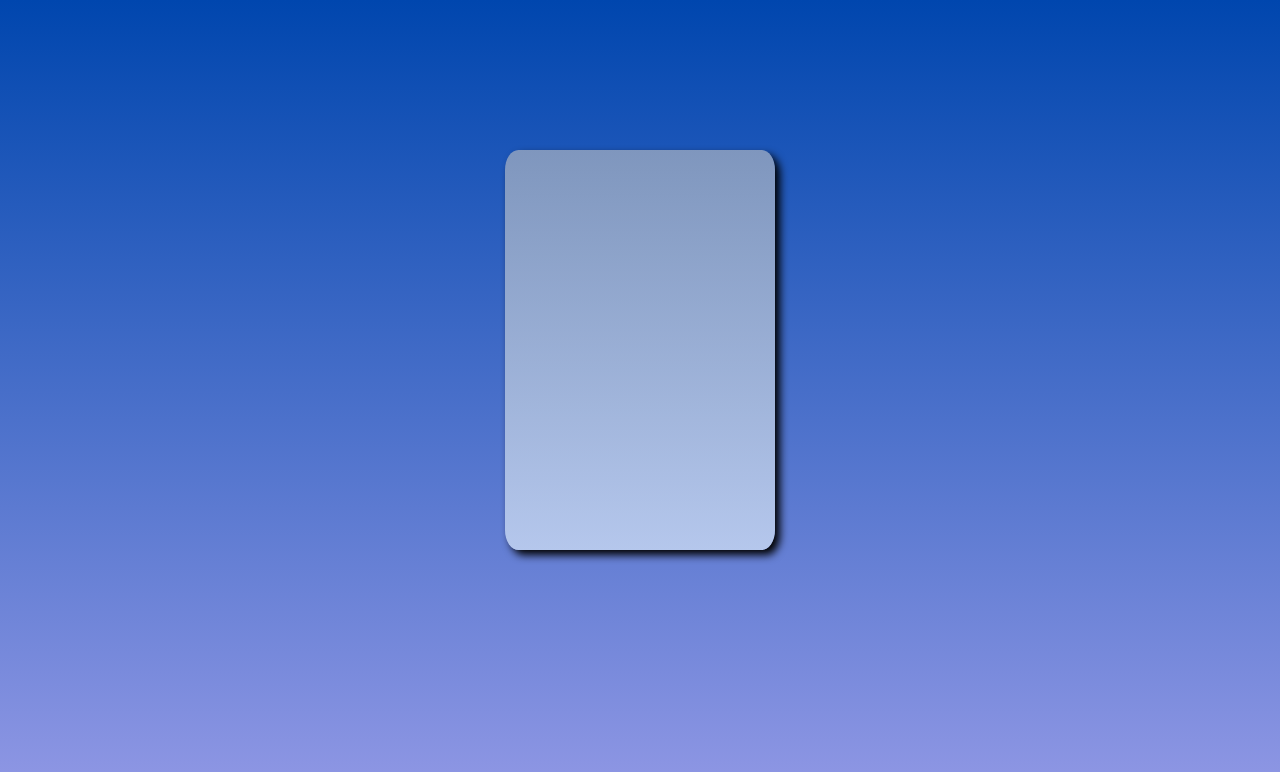
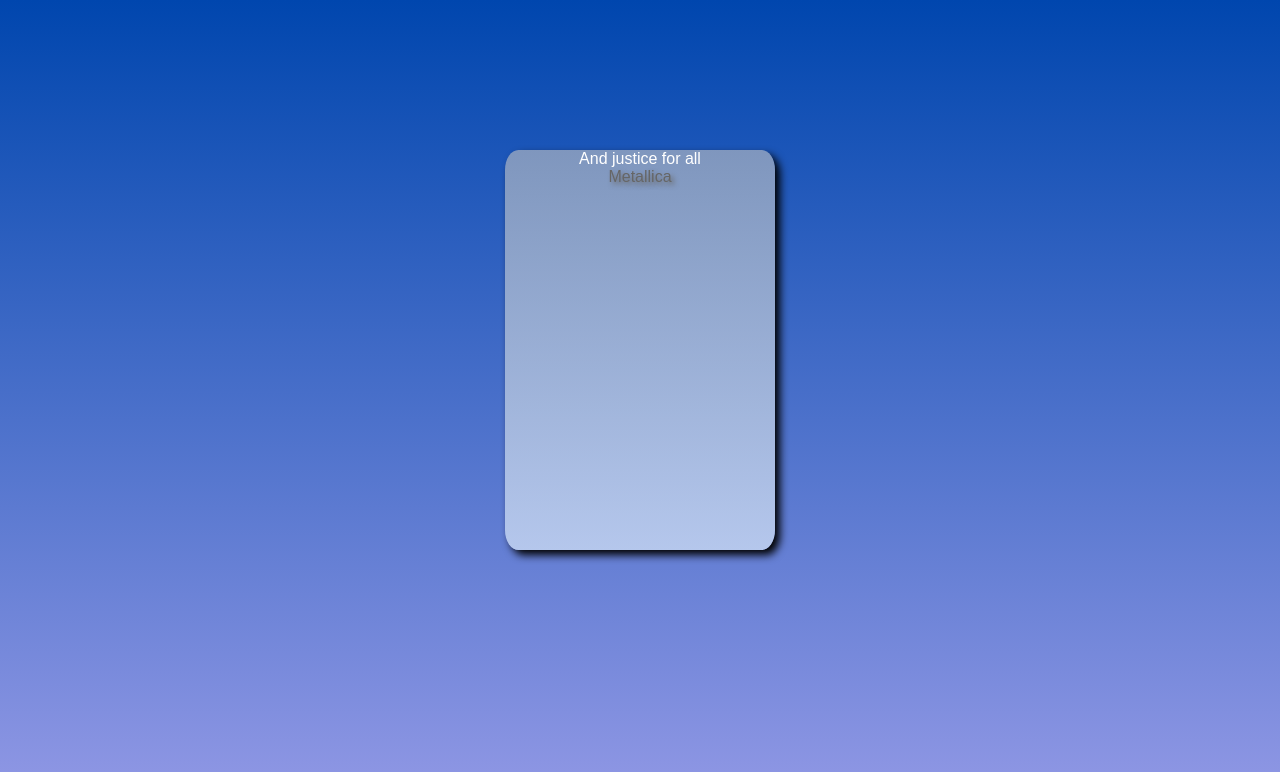
Before and after one commit to AryanBL/AryanBL.github.io, a plain HTML site: page index.html in a window 1280 px wide. Drawn offline with Linux system fonts and the light colour scheme.

Commit message:
songwriter and songname part

```diff
--- a/index.html
+++ b/index.html
@@ -10,7 +10,8 @@
 </head>
 <body>
     <div class="bigpart">
-
+        <p class="song-name">And justice for all</p>
+        <p class="song-writer">Metallica</p>
     </div>
 </body>
 </html>
--- a/style.css
+++ b/style.css
@@ -15,3 +15,24 @@ html{
     border-radius: 5%;
     box-shadow: 5px 5px 8px;
 }
+
+.song-name{
+    font-family: sans-serif;
+
+    text-align: center;
+    font-family: Arial;
+    color: #ffffff;
+}
+.song-writer{
+    font-family: sans-serif;
+    transition:0.5s;
+    text-align: center;
+    color:#666666;
+    text-shadow: 3px 3px 5px;
+}
+.song-writer:hover{
+    color:#2e2e2e;
+    cursor: pointer;
+
+
+}
```
